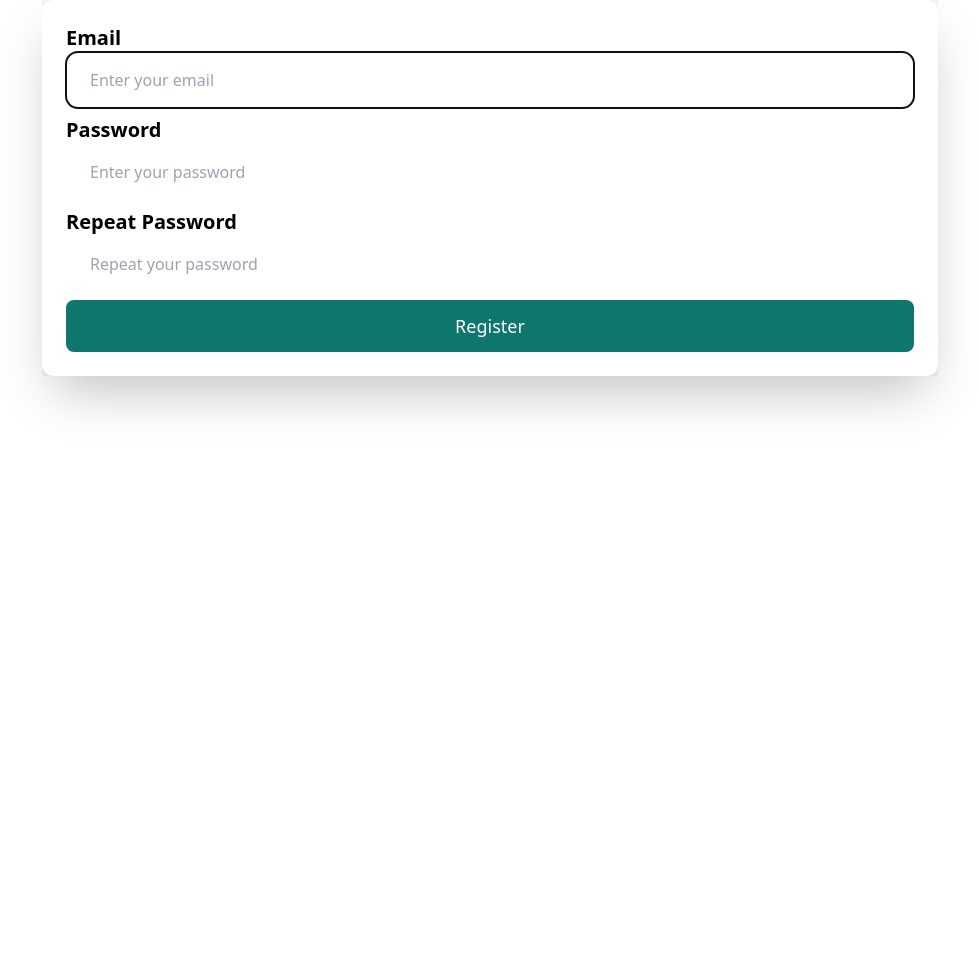
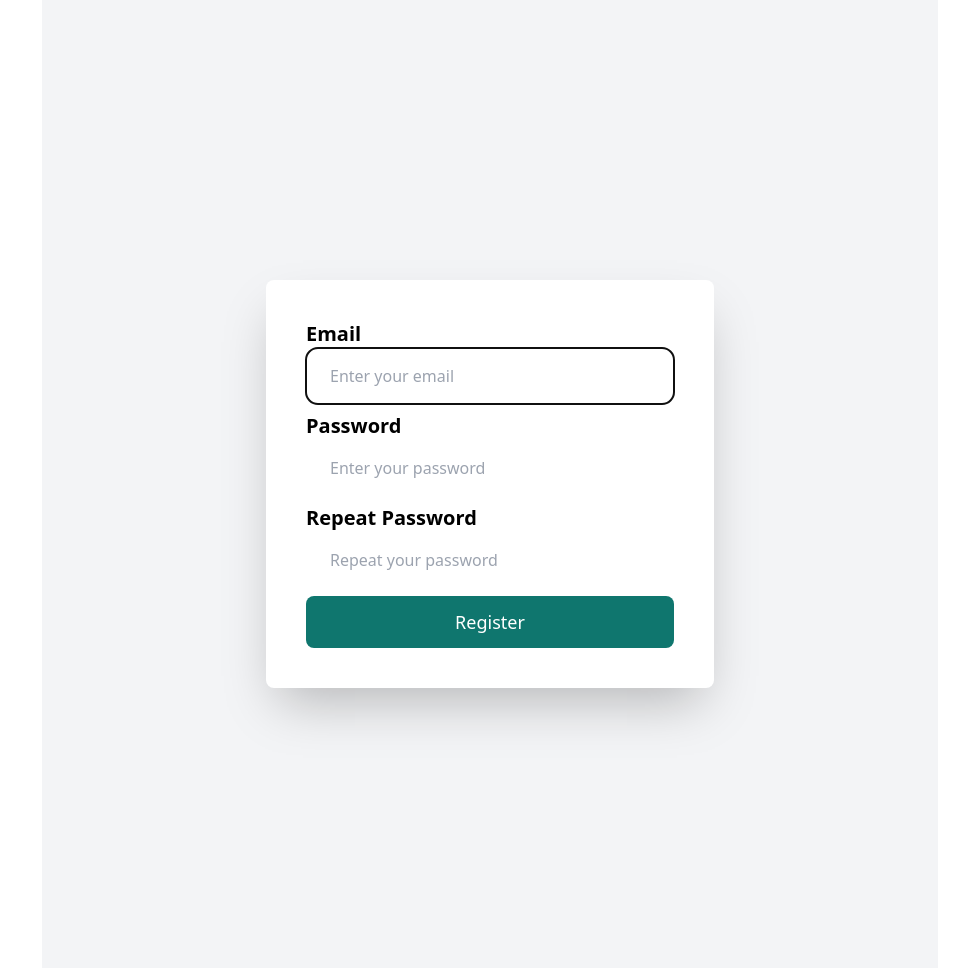
Before and after one commit to zablon-oigo/jenkins-ec2-terraform, a Django app: page /register/ in a window 1280 px wide. Shown: the whole page, without its empty margins (150-1129 px from the left). Before the commit the page ends 411 px from the top, so only its background shows below. Run offline with Django 5.2, Linux system fonts and the light colour scheme; parts of the project's set-up code (start-up, migrations or seed data) failed here and were passed over; some libraries are stand-ins or nearby versions.

Commit message:
Changed page margin

```diff
--- a/templates/users/register.html
+++ b/templates/users/register.html
@@ -1,8 +1,10 @@
 {% extends  'base.html' %}
-
+{% block title %}
+Register
+{% endblock %}
 {% block content %}
-<section class="bg-gray-100  max-w-4xl mx-auto ">
-      <div class="shadow-2xl bg-white rounded-xl p-6">
+<section class="bg-gray-100 max-w-4xl mx-auto p-10">
+      <div class="bg-white shadow-2xl max-w-md mx-auto p-10 my-60 rounded-lg">
             <form action="{% url 'signup' %}" method="post" class="">
                   {{form.non_field_errors}}
                   <div class="">
```
